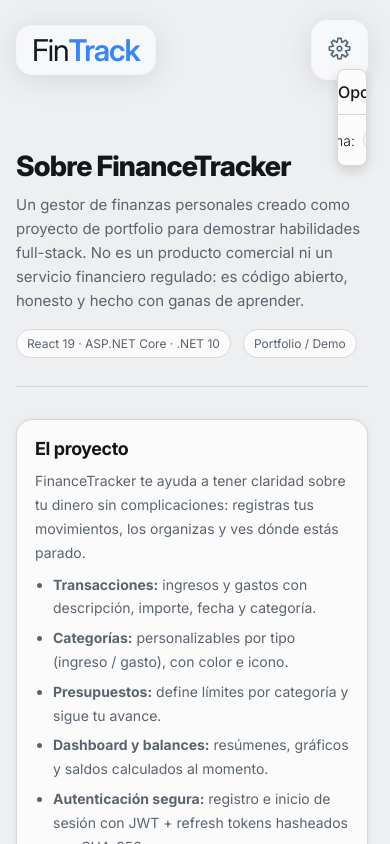
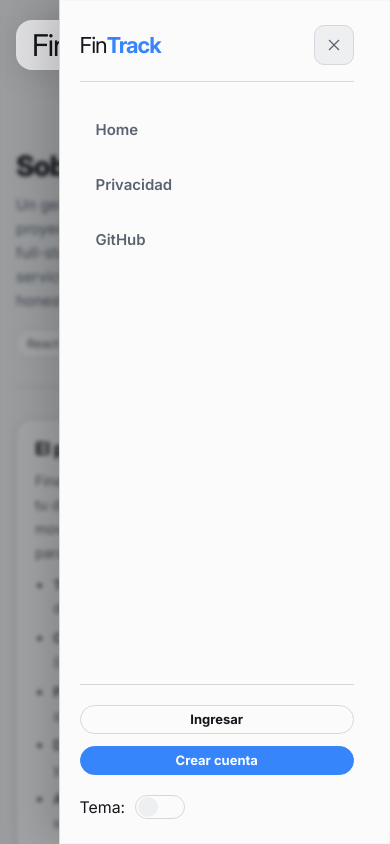
Before and after one commit to LucianoBarberis/FinanceTracker, a React (Vite) app in the folder Front-EndFinanceTracker/: page /about in a window 390 px wide. Both pictures are taken after a click on the button "Abrir menú". Shown: the top 844 px of the page. Built offline with nearby package versions, Linux system fonts and the light colour scheme; a web font is replaced by a local one.

Commit message:
Fix responsive

```diff
--- a/Front-EndFinanceTracker/src/components/layout/Header/Header.css
+++ b/Front-EndFinanceTracker/src/components/layout/Header/Header.css
@@ -209,35 +209,166 @@ header {
     outline-offset: 2px;
 }
 
+/* Drawer — replaces old absolute dropdown from 1024px down */
+.drawerOverlay {
+    position: fixed;
+    inset: 0;
+    background: rgba(19, 22, 26, 0.38);
+    backdrop-filter: blur(2px);
+    -webkit-backdrop-filter: blur(2px);
+    z-index: 1001;
+    opacity: 0;
+    pointer-events: none;
+    transition: opacity 0.3s ease;
+}
+
+.drawerOverlay.open {
+    opacity: 1;
+    pointer-events: auto;
+}
+
+/* header must rise above overlay when drawer open, otherwise blur covers drawer */
+header.drawerOpen {
+    z-index: 1003;
+}
+
+.drawerHeader,
+.drawerFooter {
+    display: none;
+}
+
 @media (max-width: 1024px) {
+    .menuHeaderBtn {
+        display: none;
+    }
     .menu {
-        display: none;
-        position: absolute;
-        top: 100px;
-        left: var(--container-padding);
-        right: var(--container-padding);
-        height: auto;
+        position: fixed;
+        top: 0;
+        right: 0;
+        left: auto;
+        height: 100dvh;
+        width: min(360px, 85vw);
+        background: var(--bg-secondary);
+        border-left: 1px solid var(--border-color);
+        border-radius: 0;
+        box-shadow: -12px 0 40px rgba(0, 0, 0, 0.18);
+        padding: 24px 20px;
+        display: flex;
         flex-direction: column;
-        z-index: 1001;
+        gap: 24px;
+        z-index: 1002;
+        transform: translateX(100%);
+        transition: transform 0.34s cubic-bezier(0.32, 0.72, 0, 1);
+        overflow-y: auto;
+        backdrop-filter: none;
+        -webkit-backdrop-filter: none;
     }
 
     .menu.mobileOpen {
+        transform: translateX(0);
+    }
+
+    .drawerHeader {
         display: flex;
+        align-items: center;
+        justify-content: space-between;
+        padding-bottom: 16px;
+        border-bottom: 1px solid var(--border-color);
+    }
+
+    .drawerLogo {
+        font-size: 22px;
+        font-weight: 400;
+        letter-spacing: -1px;
+        color: var(--brand-color);
+    }
+    .drawerLogo span {
+        font-weight: 700;
+        color: var(--brand--500);
+    }
+
+    .drawerClose {
+        width: 40px;
+        height: 40px;
+        border-radius: 10px;
+        border: 1px solid var(--border-color);
+        background: var(--bg-primary);
+        color: var(--text-secondary);
+        display: grid;
+        place-items: center;
+        cursor: pointer;
+        transition: all 0.2s ease;
+    }
+    .drawerClose:hover {
+        border-color: var(--accent-500);
+        color: var(--accent-500);
+    }
+    .drawerClose svg {
+        width: 20px;
+        height: 20px;
     }
 
     .menu ul {
         flex-direction: column;
+        align-items: stretch;
+        gap: 8px;
         width: 100%;
-        padding: 10px 0;
+        padding: 0;
     }
 
     .menu ul li {
         width: 100%;
+    }
+
+    .menu ul li a {
+        display: flex;
+        align-items: center;
+        width: 100%;
+        padding: 14px 16px;
+        font-size: 15px;
+        font-weight: 600;
+        border-radius: 12px;
+        text-align: left;
+    }
+
+    .drawerFooter {
+        display: flex;
+        flex-direction: column;
+        gap: 12px;
+        margin-top: auto;
+        padding-top: 20px;
+        border-top: 1px solid var(--border-color);
+    }
+
+    .drawerLogout {
+        width: 100%;
+        padding: 12px 16px;
+        border-radius: 12px;
+        border: 1px solid var(--border-color);
+        background: transparent;
+        color: var(--danger-500);
+        font-weight: 700;
+        font-size: 14px;
+        cursor: pointer;
+        transition: background 0.2s ease;
+    }
+    .drawerLogout:hover {
+        background: rgba(220, 38, 38, 0.08);
+    }
+
+    .drawerHint {
         text-align: center;
+        font-size: 12px;
+        color: var(--text-secondary);
+        font-family: var(--font-mono);
     }
 
     .mobileOnly {
         display: block;
+    }
+
+    .hideMobile {
+        display: none !important;
     }
 
     .logo {
@@ -269,14 +400,9 @@ header {
         height: 80px;
     }
 
-    .menu {
-        top: 80px;
+    .accountMenu a {
+        font-size: 12px
     }
-
-    .accountMenu a {
-        font-size: 12px;
-    }
-
 
     .logo{
         height: 50px;
@@ -288,12 +414,7 @@ header {
 
     .accountMenu {
         gap: 10px;
-    }
-}
-
-@media (max-width: 435px) {
-    .accountMenu a{
-        display: none;
+        height: 50px;
     }
 }
 
--- a/Front-EndFinanceTracker/src/components/layout/Header/Header.jsx
+++ b/Front-EndFinanceTracker/src/components/layout/Header/Header.jsx
@@ -1,4 +1,4 @@
-import React, {useState, useCallback} from 'react'
+import React, {useState, useCallback, useEffect} from 'react'
 import { Link, useLocation } from 'react-router'
 import { VscGear, VscBell, VscAccount, VscMenu, VscClose } from "react-icons/vsc";
 import ThemeToggle from '../../../features/theme/components/ThemeToggle/ThemeToggle';
@@ -22,12 +22,52 @@ const Header = React.memo(() => {
         })
         dispatch(logout())
     }, [dispatch])
+
+    useEffect(() => {
+        if (isMobileMenuOpen) {
+            document.body.style.overflow = 'hidden'
+        } else {
+            document.body.style.overflow = ''
+        }
+        const onKey = (e) => {
+            if (e.key === 'Escape') setIsMobileMenuOpen(false)
+        }
+        window.addEventListener('keydown', onKey)
+        return () => {
+            document.body.style.overflow = ''
+            window.removeEventListener('keydown', onKey)
+        }
+    }, [isMobileMenuOpen])
+
+    const closeDrawer = useCallback(() => setIsMobileMenuOpen(false), [])
+
     if (!isAuth) {
         return (
-            <header>
+            <>
+                <header className={isMobileMenuOpen ? 'drawerOpen' : ''}>
                     <div className='logo' onClick={()=> navigate('/')} >
                         <div className='logo-text'>Fin<span>Track</span></div>
                     </div>
+                    <nav className={`menu menu--landing ${isMobileMenuOpen ? 'mobileOpen' : ''}`} aria-label="Navegación principal">
+                        <div className='drawerHeader'>
+                            <div className='drawerLogo'>Fin<span>Track</span></div>
+                            <button className='drawerClose' onClick={closeDrawer} aria-label="Cerrar menú">
+                                <VscClose />
+                            </button>
+                        </div>
+                        <ul>
+                            <li><a href="/#features" onClick={closeDrawer}>Home</a></li>
+                            <li><Link to="/legal/datos" onClick={closeDrawer}>Privacidad</Link></li>
+                            <li><a href="https://github.com/LucianoBarberis/FinanceTracker" target="_blank" rel="noreferrer" onClick={closeDrawer}>GitHub</a></li>
+                        </ul>
+                        <div className='drawerFooter drawerFooter--landing'>
+                            <Link to="/login" onClick={closeDrawer} className='headerAuthBtn headerAuthBtn--ghost' style={{width:'100%'}}>Ingresar</Link>
+                            <Link to="/register" onClick={closeDrawer} className='headerAuthBtn headerAuthBtn--primary' style={{width:'100%'}}>Crear cuenta</Link>
+                            <div className='configOption' style={{width:'100%', marginTop:8, display:'flex', alignItems:'center', gap: 10}}>
+                                Tema: <ThemeToggle />
+                            </div>
+                        </div>
+                    </nav>
                     <div className='accountMenu'>
                         {isOpenConfig ?
                             <div className={"ActionMenu config"}>
@@ -38,26 +78,38 @@ const Header = React.memo(() => {
                                 </div>
                             </div>
                         : null}
-                    <Link to="/login" className='headerAuthBtn headerAuthBtn--ghost'>Ingresar</Link>
-                    <Link to="/register" className='headerAuthBtn headerAuthBtn--primary'>Crear cuenta</Link>
+                        <Link to="/login" className='headerAuthBtn headerAuthBtn--ghost hideMobile'>Ingresar</Link>
+                        <Link to="/register" className='headerAuthBtn headerAuthBtn--primary hideMobile'>Crear cuenta</Link>
                         <button className='menuHeaderBtn' onClick={()=> setOpenConfig(isOpenConfig === false ? true : false)}><VscGear /></button>
+                        <button className='menuHeaderBtn mobileOnly' onClick={() => setIsMobileMenuOpen(!isMobileMenuOpen)} aria-label={isMobileMenuOpen ? "Cerrar menú" : "Abrir menú"} aria-expanded={isMobileMenuOpen}>
+                            {isMobileMenuOpen ? <VscClose /> : <VscMenu />}
+                        </button>
                     </div>
                 </header>
+                <div className={`drawerOverlay ${isMobileMenuOpen ? 'open' : ''}`} onClick={closeDrawer} aria-hidden="true" />
+            </>
         )
     }
 
     return (
-        <header>
+        <>
+            <header className={isMobileMenuOpen ? 'drawerOpen' : ''}>
                 <div className='logo' onClick={()=> navigate('/')} >
                     <div className='logo-text'>Fin<span>Track</span></div>
                 </div>
-            <nav className={`menu ${isMobileMenuOpen ? 'mobileOpen' : ''}`}>
+                <nav className={`menu ${isMobileMenuOpen ? 'mobileOpen' : ''}`} aria-label="Navegación principal" aria-hidden={!isMobileMenuOpen && typeof window !== 'undefined' && window.innerWidth <= 1024 ? undefined : undefined}>
+                    <div className='drawerHeader'>
+                        <div className='drawerLogo'>Fin<span>Track</span></div>
+                        <button className='drawerClose' onClick={closeDrawer} aria-label="Cerrar menú">
+                            <VscClose />
+                        </button>
+                    </div>
                     <ul>
                         <li>
                             <Link
                                 className={location == "/" ? "active": ""}
                                 to={"/"}
-                            onClick={() => setIsMobileMenuOpen(false)}
+                                onClick={closeDrawer}
                             >
                                 Dashboard
                             </Link>
@@ -65,7 +117,7 @@ const Header = React.memo(() => {
                         <li>
                             <Link
                                 to={"/transactions"}
-                            onClick={() => setIsMobileMenuOpen(false)}
+                                onClick={closeDrawer}
                                 className={location == "/transactions" ? "active": ""}
                             >
                                 Transacciones
@@ -74,13 +126,17 @@ const Header = React.memo(() => {
                         <li>
                             <Link
                                 to={"/categories"}
-                            onClick={() => setIsMobileMenuOpen(false)}
+                                onClick={closeDrawer}
                                 className={location == "/categories" ? "active": ""}
                             >
                                 Categorías
                             </Link>
                         </li>
                     </ul>
+                    <div className='drawerFooter'>
+                        <button onClick={() => { closeDrawer(); handlerLogout(); }} className='drawerLogout'>Cerrar sesión</button>
+                        <p className='drawerHint'>FinTrack · v1.0</p>
+                    </div>
                 </nav>
                 <div className='accountMenu'>
                     {isOpenConfig ?
@@ -95,7 +151,7 @@ const Header = React.memo(() => {
                             </div>
                         </div>
                     : null}
-                <button className='menuHeaderBtn mobileOnly' onClick={() => setIsMobileMenuOpen(!isMobileMenuOpen)}>
+                    <button className='menuHeaderBtn mobileOnly' onClick={() => setIsMobileMenuOpen(!isMobileMenuOpen)} aria-label={isMobileMenuOpen ? "Cerrar menú" : "Abrir menú"} aria-expanded={isMobileMenuOpen}>
                         {isMobileMenuOpen ? <VscClose /> : <VscMenu />}
                     </button>
                     <button className='menuHeaderBtn' onClick={()=> setOpenConfig(isOpenConfig === false ? true : false)}><VscGear /></button>
@@ -103,6 +159,12 @@ const Header = React.memo(() => {
                     <button className='menuHeaderBtn'><VscAccount /></button>
                 </div>
             </header>
+            <div
+                className={`drawerOverlay ${isMobileMenuOpen ? 'open' : ''}`}
+                onClick={closeDrawer}
+                aria-hidden="true"
+            />
+        </>
     )
 })
 
```
Lines whose indentation alone changed are shown as unchanged.
